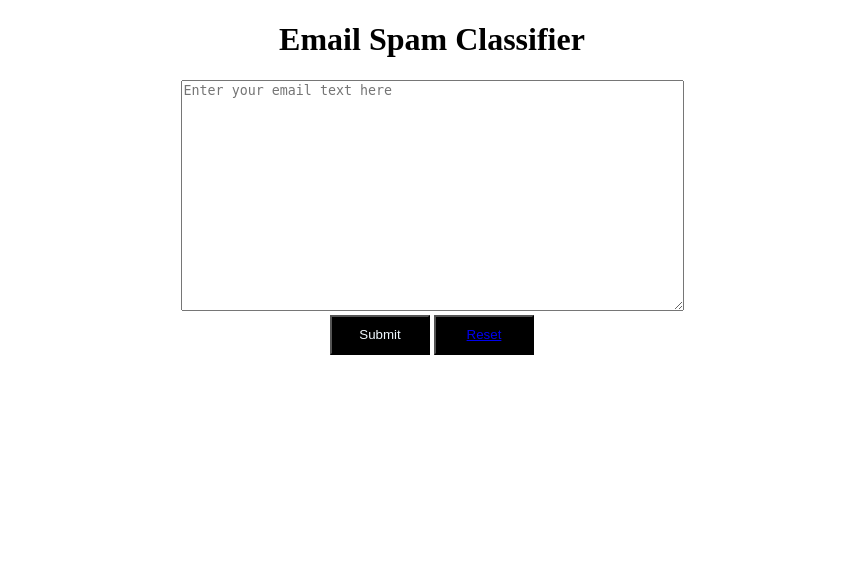
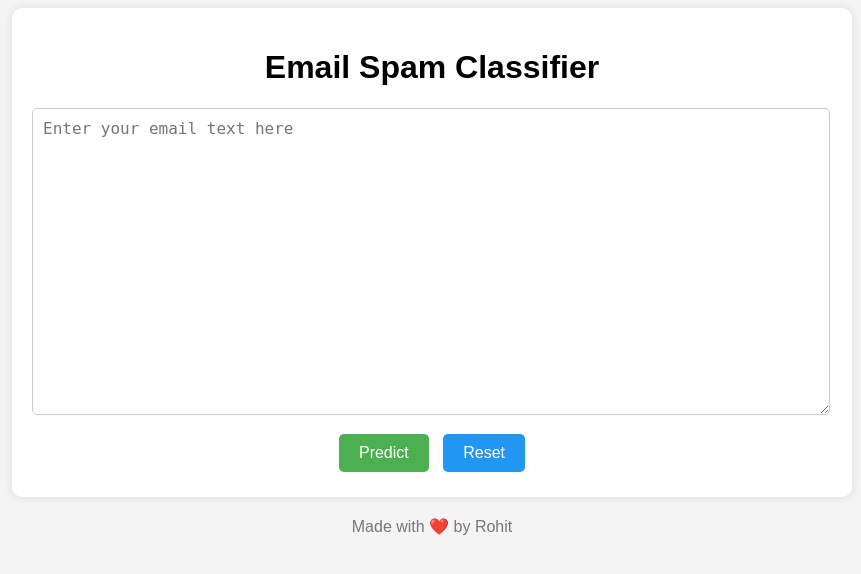
Before and after one commit to Guptarohit2003/Email_specifier, a Flask app: page / in a window 1280 px wide. Shown: the top 574 px of the page, without its empty margins (208-1069 px from the left). Run offline with Flask 2, Linux system fonts and the light colour scheme; parts of the project's set-up code (start-up, migrations or seed data) failed here and were passed over.

Commit message:
Enhancing Web design

```diff
--- /dev/null
+++ b/static/style.css
@@ -0,0 +1,73 @@
+body {
+    font-family: Arial, sans-serif;
+    background-color: #f4f4f4;
+}
+
+.container {
+    max-width: 800px;
+    margin: 0 auto;
+    padding: 20px;
+    background-color: #fff;
+    border-radius: 10px;
+    box-shadow: 0px 0px 10px rgba(0, 0, 0, 0.1);
+}
+
+h1 {
+    text-align: center;
+}
+
+.email-form textarea {
+    width: 97%;
+    padding: 10px;
+    margin-bottom: 10px;
+    border: 1px solid #ccc;
+    border-radius: 5px;
+    font-size: 16px;
+}
+
+.button-group {
+    text-align: center;
+}
+
+button.predict-button, a.reset-button {
+    display: inline-block;
+    padding: 10px 20px;
+    margin: 5px;
+    font-size: 16px;
+    text-align: center;
+    text-decoration: none;
+    cursor: pointer;
+    border: none;
+    border-radius: 5px;
+    color: #fff;
+    transition: background 0.3s ease;
+}
+
+button.predict-button {
+    background-color: #4caf50; /* Green */
+}
+
+a.reset-button {
+    background-color: #2196F3; /* Blue */
+}
+
+button.predict-button:hover, a.reset-button:hover {
+    background: darken(#4caf50, 10%);
+}
+
+.prediction h2 {
+    text-align: center;
+}
+
+.prediction h2.spam {
+    color: red;
+}
+
+.prediction h2.not-spam {
+    color: green;
+}
+footer {
+    text-align: center;
+    margin-top: 20px;
+    color: #777; /* A subtle color for the text */
+}
--- a/templates/index.html
+++ b/templates/index.html
@@ -3,41 +3,33 @@
 <head>
     <meta charset="UTF-8">
     <meta name="viewport" content="width=device-width, initial-scale=1.0">
+    <link rel="stylesheet" href="../static/style.css">
     <title>Email Spam Classifier</title>
-    <style>
-        body{
-            text-align: center;
-        }
-        button{
-            color: aliceblue;
-            background-color: black;
-            width: 100px;
-            height: 40px;
-        }
-    </style>
 </head>
 <body>
+    <div class="container">
         <h1>Email Spam Classifier</h1>
-    <div>
+        <div class="email-form">
             <form method="POST" action="/predict">
                 <textarea name="content" cols="60" rows="15" placeholder="Enter your email text here" autocomplete="off"">{{ email }}</textarea>
-            <div>
-                <button type="submit">
-                    Submit
-                </button>
-                <button><a href="/">Reset</a></button>
+                <div class="button-group">
+                    <button type="submit" class="predict-button">Predict</button>
+                    <a href="/" class="reset-button">Reset</a>
                 </div>
             </form>
         </div>
-    <div>
+        <div class="prediction">
             {% if prediction %}
                 {% if prediction == 1 %}
-        <h2 style="color: red;">Spam</h2>
+                <h2 class="spam">Spam</h2>
                 {% else %}
-        <h2 style="color: green;">Not Spam</h2>
+                <h2 class="not-spam">Not Spam</h2>
                 {% endif %}
             {% endif %}
-        <!-- <p id="display"> {{ prediction }}</p> -->
+        </div>
     </div>
 </body>
+<footer>
+    <p>Made with ❤️ by Rohit</p>
+</footer>
 </html>
```
Lines whose indentation alone changed are shown as unchanged.
